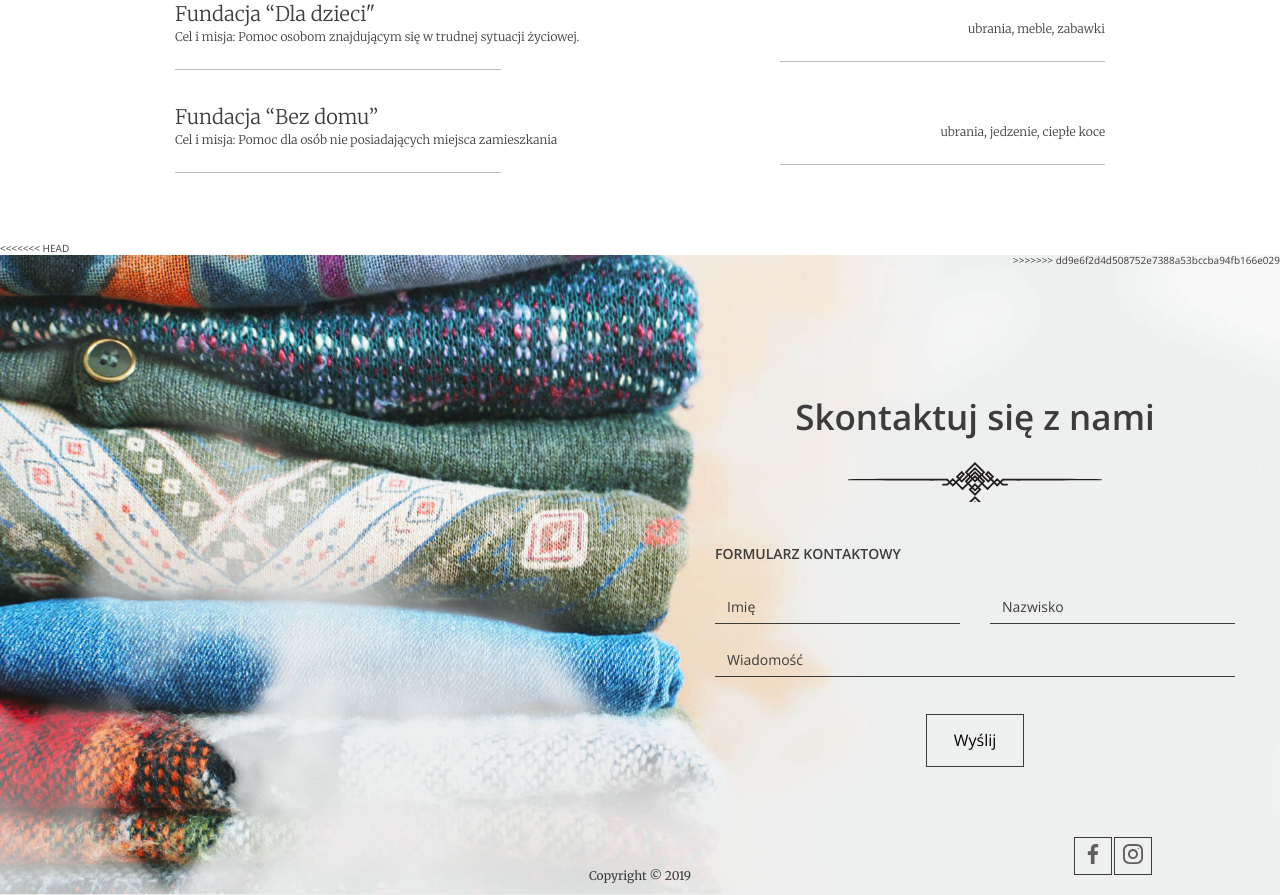
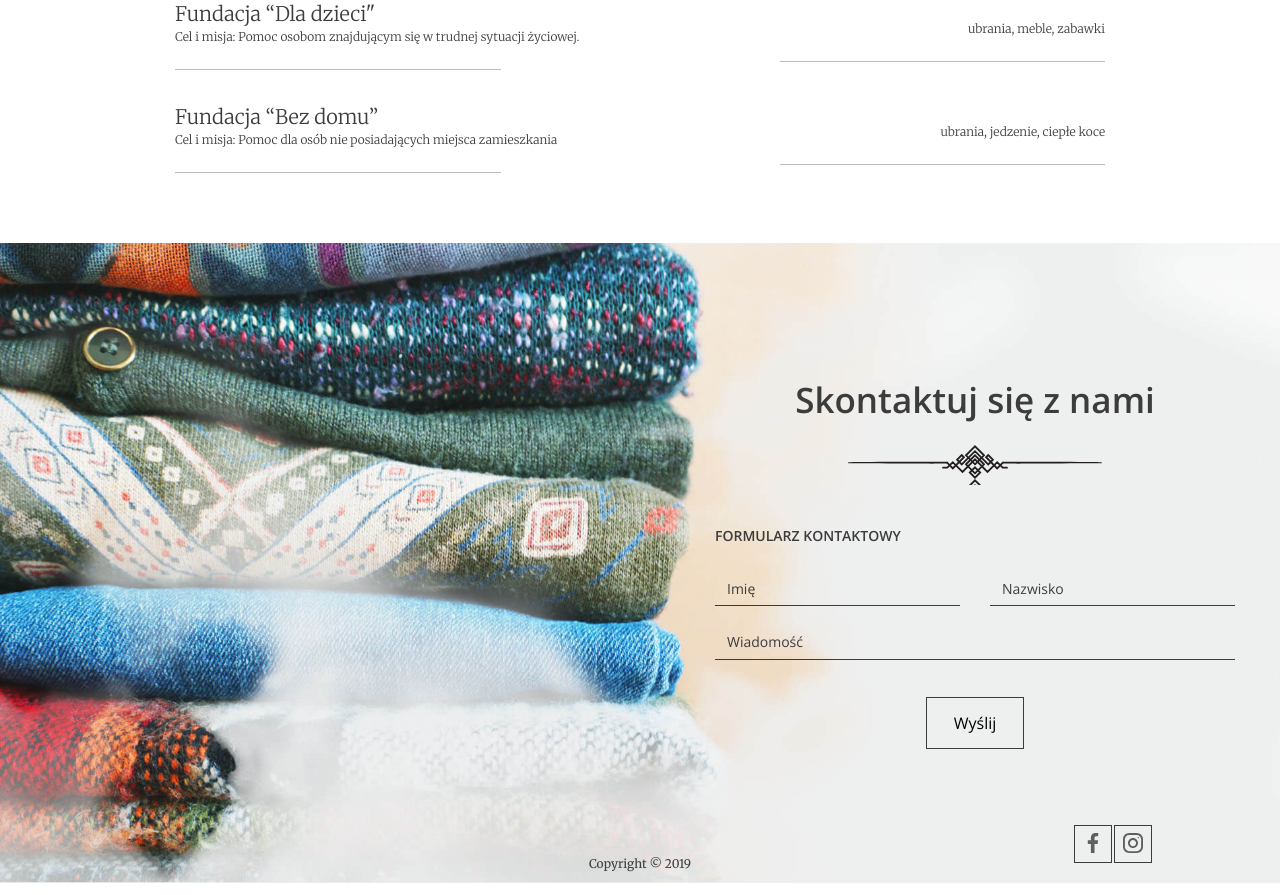
Before and after one commit to Bocian19/Share-clothes, a Django app: page / in a window 1280 px wide. Shown: the part 2995-3890 px from the top of the page. Run offline with Django 3.2, Linux system fonts and the light colour scheme.

Commit message:
templatki wyczyszczone

```diff
--- a/share_clothes/templates/base.html
+++ b/share_clothes/templates/base.html
@@ -15,7 +15,6 @@
 
 {% block footer %}
         <footer>
->>>>>>> dd9e6f2d4d508752e7388a53bccba94fb166e029
       <div id="contact" class="contact">
         <h2>Skontaktuj się z nami</h2>
         <h3>Formularz kontaktowy</h3>
--- a/share_clothes/templates/index.html
+++ b/share_clothes/templates/index.html
@@ -219,11 +219,6 @@
         -->
       </div>
     </section>
-<<<<<<< HEAD
 {% endblock %}
     <script src="{% static 'js/app.js' %}"></script>
   </body>
-
-=======
-
->>>>>>> dd9e6f2d4d508752e7388a53bccba94fb166e029
```
